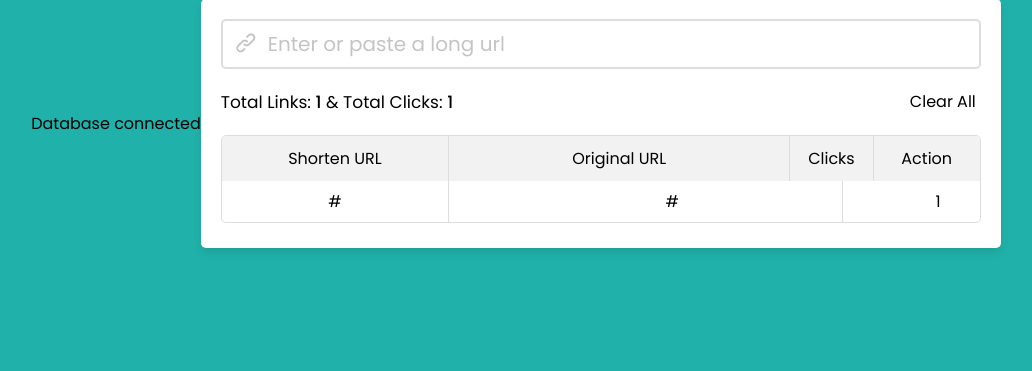
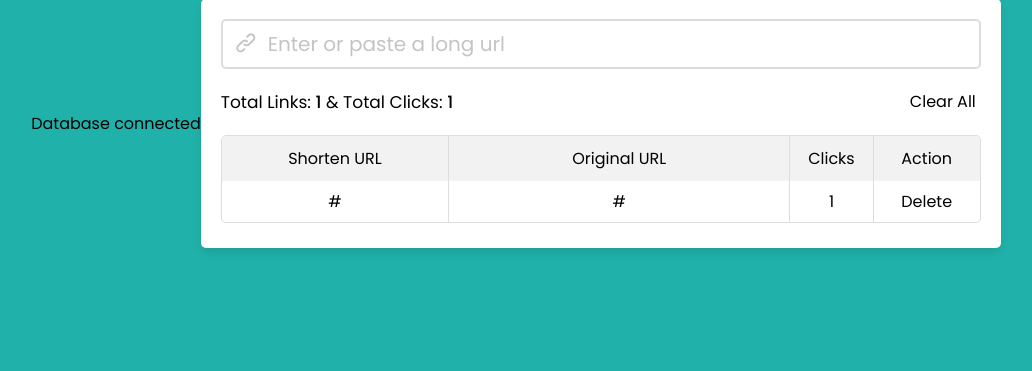
Before and after one commit to nadikris2/URL-SHORTER, a PHP site: page / in a window 1280 px wide. Shown: the part 277-648 px from the top of the page, without its empty margins (124-1156 px from the left). Run offline with PHP 8.4, Linux system fonts and the light colour scheme; tables that the repository leaves empty hold one stand-in row (values such as "Sample post"); data that the repository does not hold is empty.

Commit message:
Update index.php

```diff
--- a/index.php
+++ b/index.php
@@ -18,11 +18,12 @@
 ?>
 
 <!DOCTYPE html>
+
 <html lang="en">
 <head>
   <meta charset="UTF-8">
-  <title>URL Shortener </title>
   <link rel="stylesheet" href="style.css">
+  <!-- Iconsout Link for Icons -->
   <link rel="stylesheet" href="https://unicons.iconscout.com/release/v3.0.6/css/line.css">
 </head>
 <body>
@@ -83,7 +84,7 @@
                 </li>
               </li>
                 <li><?php echo $row['clicks'] ?></li>
-
+                <li><a href="php/delete.php?id=<?php echo $row['shorten_url'] ?>">Delete</a></li>
               </div>
               <?php
             }
```
